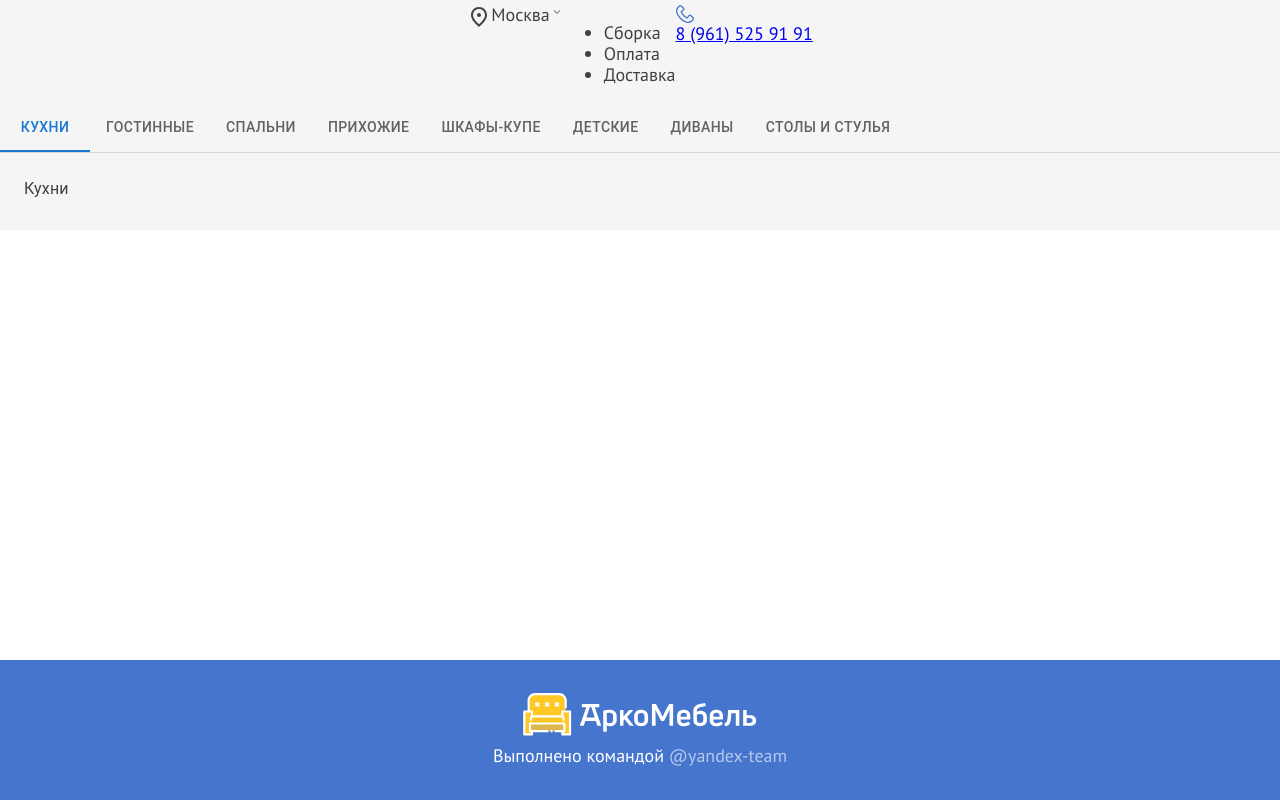
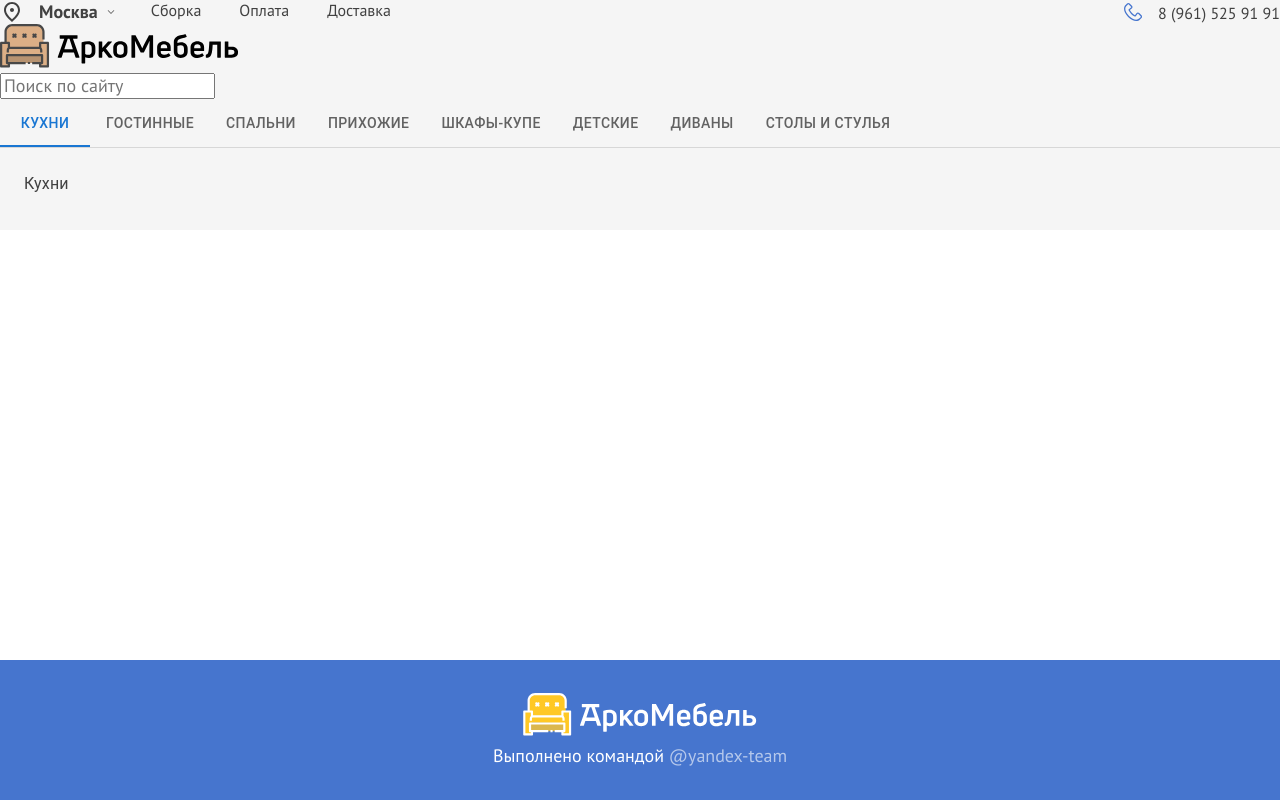
Before and after one commit to arco-furniture/arco-furniture, a React (Create React App) app: page / in a window 1280 px wide. Built offline with nearby package versions, Linux system fonts and the light colour scheme.

Commit message:
feat:add MidleOFheader elements,fix:fixed all styles for top header

```diff
--- a/src/components/base/Header.tsx
+++ b/src/components/base/Header.tsx
@@ -1,12 +1,14 @@
 import React from "react"
 import TopOfHeader from "./TopOfHeader";
 import BasicTabs from "./TabPanel";
+import MidleOfHeader from "./MidleOfHeader";
 
 const Header: React.FC = () => {
     return (
         <header className="header">
             <div className="header__wrapper">
             <TopOfHeader />
+            <MidleOfHeader />
             <BasicTabs />
             </div>
         </header>
--- /dev/null
+++ b/src/components/base/MidleOfHeader.jsx
@@ -0,0 +1,35 @@
+import React from "react";
+import logo from "../../images/logo-black.svg";
+const MidleOfHeader = () => {
+  const [search, setSearch] = React.useState("");
+
+  function handleSearchChange(e) {
+    setSearch(e.target.value);
+  }
+
+  function handleSubmit(e) {
+    e.preventDefault();
+    // props.handlesearch(search);
+  }
+  return (
+    <div className="header__midle">
+      <img src={logo} alt="Логотип" className="header__logo" />
+      <div className="header__search-conteiner">
+        <div className="header__search_logo"></div>
+        <label className="header__form-field">
+          <input
+            type="text"
+            className="header__input"
+            id="search-input"
+            name="search"
+            required
+            placeholder="Поиск по сайту"
+            value={search}
+            onChange={handleSearchChange}
+          />
+        </label>
+      </div>
+    </div>
+  );
+};
+export default MidleOfHeader;
--- a/src/scss/styles/_header.scss
+++ b/src/scss/styles/_header.scss
@@ -1,5 +1,16 @@
 @import "../variables";
 @import "../mixins";
+
+@mixin text-format($font-weight, $font-size, $line-height) {
+  font-weight: $font-weight;
+  font-size: $font-size;
+  line-height: $line-height;
+}
+
+@mixin size($height, $width) {
+  height: $height;
+  width: $width;
+}
 
 .header {
   width: 100%;
@@ -8,40 +19,70 @@
   background-color: $gray;
 
   &__wrapper {
-    @include flex-center-center;
     max-width: 1280px;
     margin: 0 auto;
     height: 100%;
     display: flex;
     flex-direction: column;
   }
+
+  &__top {
+    display: flex;
+    flex-direction: row;
+    justify-content: space-between;
+  }
+
   &__place {
     display: flex;
     flex-direction: row;
   }
-  &__top {
-    display: flex;
-    flex-direction: row;
+
+  &__place_city {
+    margin: 0 6px 0 15px;
+    padding: 0;
+    @include text-format (700, 18px, 23px);
   }
-  &__place{
 
-  }
-  &__place_city{
-    margin: 0;
-    padding: 0;
-  }
-  &__place_arrow{
+  &__place_arrow {
     background-image: url(../../images/arrow.svg);
     background-repeat: no-repeat;
     background-size: contain;
-    height: 14px;
-    width: 14px;
+    @include size(14px,14px);
+    background-position: center;
+    margin-top: 5px;
   }
+
+  &__nav {
+    display: flex;
+    flex-direction: row;
+    list-style: none;
+    margin: 0 700px 0 0;
+    padding: 0;
+  }
+
+  &__nav_item {
+    @include text-format (400, 16px, 21px);
+  }
+  &__nav_item:nth-of-type(2) {
+    margin: 0 38px;
+  }
+  &__phone {
+    display: flex;
+    flex-direction: row;
+    align-self: flex-end;
+    cursor: pointer;
+  }
+  &__phone_number{
+    @include text-format (400, 16px, 21px);
+    text-decoration: none;
+    color: inherit;
+    margin-left: 15px;
+  }
+
   &__phone_logo {
     background-image: url(../../images/phone_logo.svg);
     background-repeat: no-repeat;
     background-size: contain;
-    height: 19px;
-    width: 19px;
+    @include size(19px, 19px);
   }
 }
```
Also changed, not shown: src/images/logo-black.svg (added).
